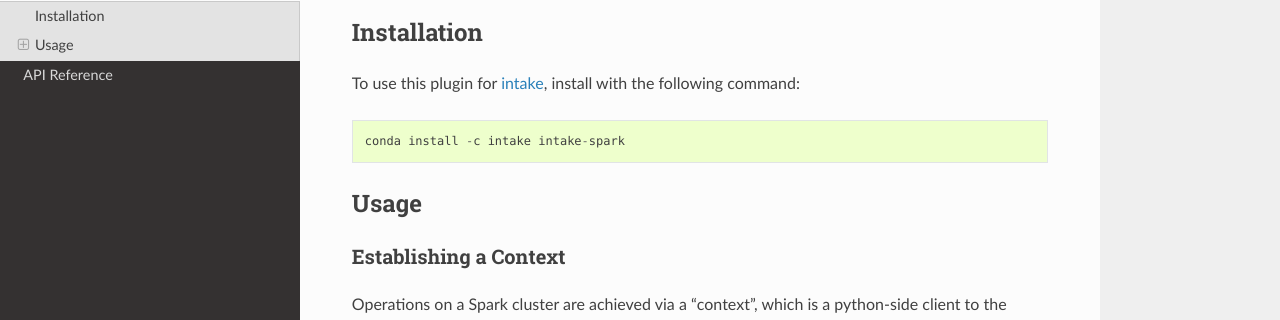
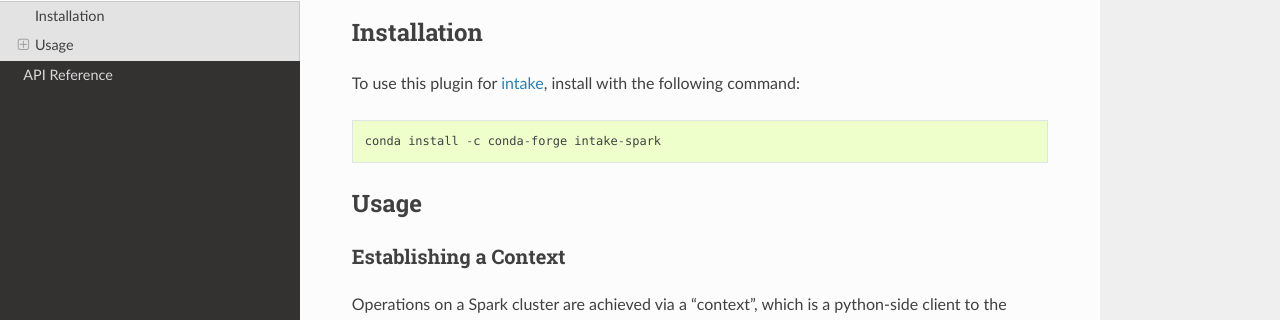
Before and after one commit to intake/intake-spark, a Sphinx documentation site: the page built from docs/source/quickstart.rst, in a window 1280 px wide and 900 px high. Shown: the part 193-513 px from the top of the window. Built offline with Sphinx 7.4.7 and the Read the Docs theme 2.0.0, drawn with Linux system fonts in a browser that asks for light colours.

Commit message:
update install message [skip ci]

```diff
--- a/docs/source/quickstart.rst
+++ b/docs/source/quickstart.rst
@@ -12,7 +12,7 @@ Installation
 
 To use this plugin for `intake`_, install with the following command::
 
-   conda install -c intake intake-spark
+   conda install -c conda-forge intake-spark
 
 .. _intake: https://github.com/ContinuumIO/intake
 
```
